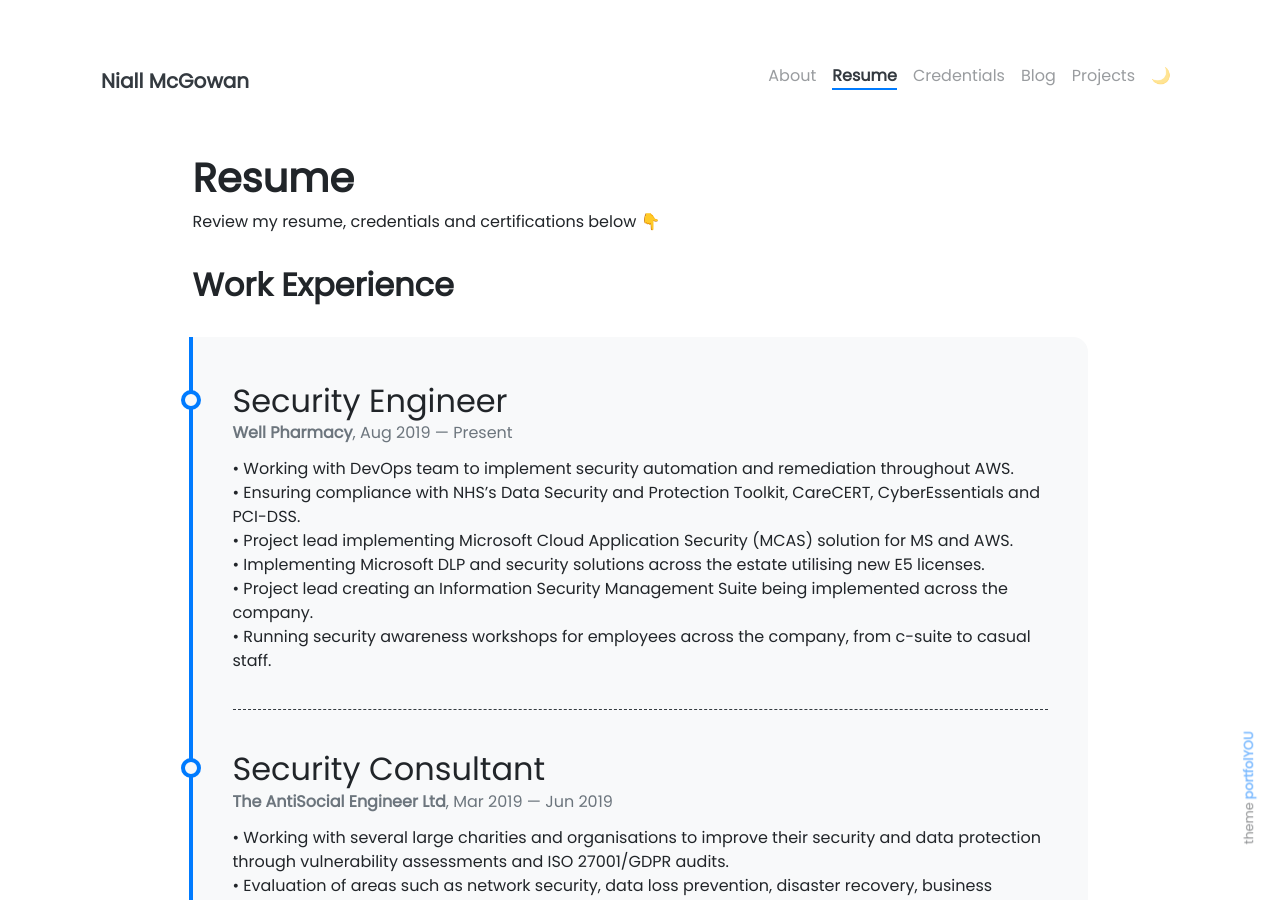
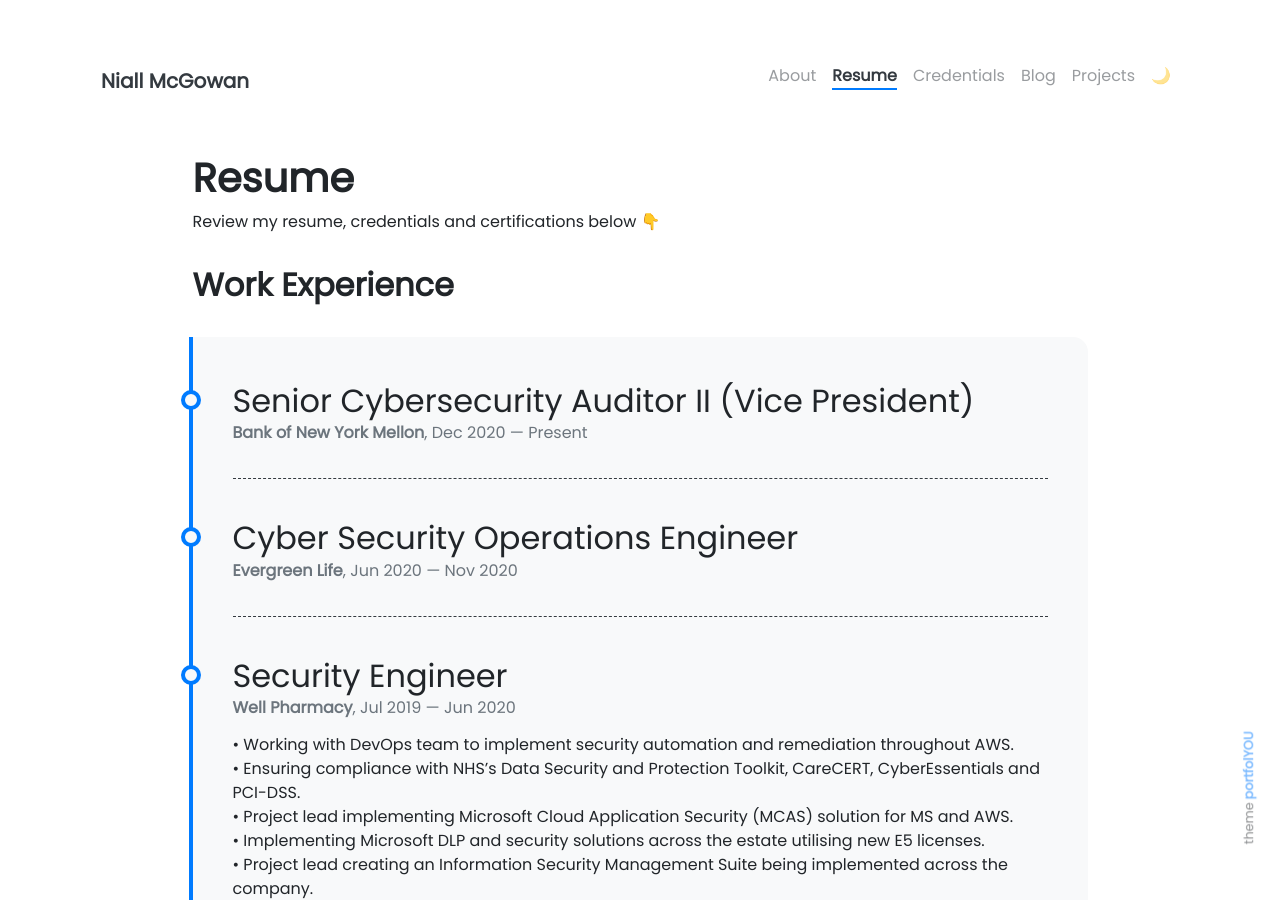
Before and after one commit to niall-mcgowan/niall-mcgowan.github.io, a Jekyll site: the page built from pages/resume.md, in a window 1280 px wide and 900 px high. Built offline with Jekyll 4.4.1, drawn with Linux system fonts in a browser that asks for light colours; nearby versions of some CDN libraries; emoji names are drawn with the system emoji font.

Commit message:
Update timeline.yml

```diff
--- a/_data/timeline.yml
+++ b/_data/timeline.yml
@@ -1,6 +1,16 @@
+- title: Senior Cybersecurity Auditor II (Vice President)
+  from: <b>Bank of New York Mellon</b>, Dec 2020
+  to: Present
+  description:
+
+- title: Cyber Security Operations Engineer
+  from: <b>Evergreen Life</b>, Jun 2020
+  to: Nov 2020
+  description:
+
 - title: Security Engineer
-  from: <b>Well Pharmacy</b>, Aug 2019
-  to: Present
+  from: <b>Well Pharmacy</b>, Jul 2019
+  to: Jun 2020
   description: • Working with DevOps team to implement security automation and remediation throughout AWS. <br />
                • Ensuring compliance with NHS’s Data Security and Protection Toolkit, CareCERT, CyberEssentials and PCI-DSS. <br />
                • Project lead implementing Microsoft Cloud Application Security (MCAS) solution for MS and AWS. <br />
```
